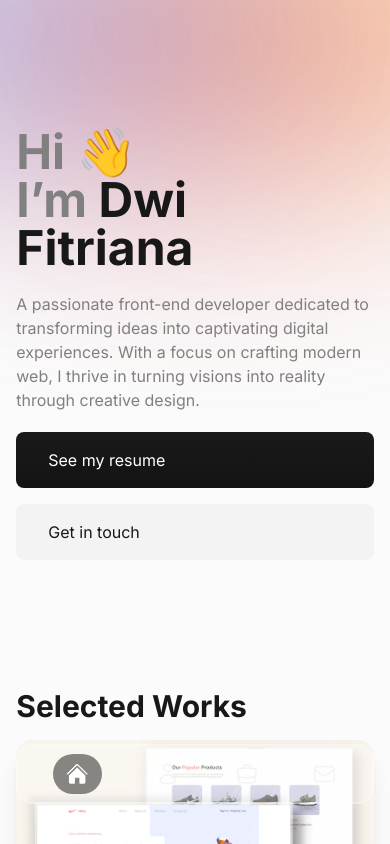
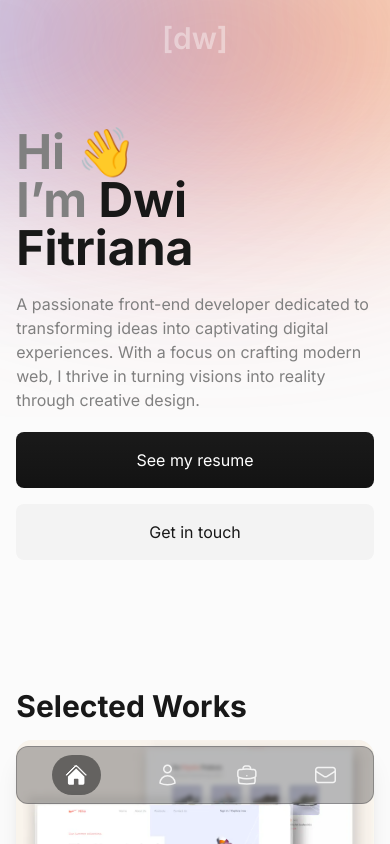
Before and after one commit to dwirizkyfitriana/portfolio, a Next.js app: page / in a window 390 px wide. Shown: the top 844 px of the page. Built offline with nearby package versions, Linux system fonts and the light colour scheme.

Commit message:
feat(navbar): update modal nav

```diff
--- a/components/organism/Navbar.tsx
+++ b/components/organism/Navbar.tsx
@@ -33,6 +33,7 @@ const Navbar = () => {
 
   return (
     <div className='navbar-container'>
+      <p className='md:hidden text-white font-semibold text-3xl absolute mt-5 opacity-40'>[dw]</p>
       <div className='navbar'>
         <div className='navbar-item'>
           <p className='font-bold text-lg'>[dw]</p>
--- a/style/globals.css
+++ b/style/globals.css
@@ -47,7 +47,7 @@ body {
 }
 
 .navbar-mobile {
-  @apply flex md:hidden fixed bottom-10 w-11/12 items-center justify-around bg-white-25% dark:bg-dark-navbar border-2 border-white-25% dark:border-0 text-onyx dark:text-light-grey p-2 rounded-2xl z-50;
+  @apply flex md:hidden fixed bottom-10 w-11/12 items-center justify-around bg-dark-navbar dark:bg-dark-navbar-60 border border-[#27262c4d] dark:border-[#27262c4d] text-onyx dark:text-light-grey p-2 rounded-xl z-50 backdrop-blur-xs;
 }
 
 .navbar-mobile .active {
@@ -79,7 +79,7 @@ body {
 }
 
 .button {
-  @apply rounded-lg py-4 px-8;
+  @apply rounded-lg py-4 px-8 text-center;
 }
 
 .intro .btn-container .btn-resume {
@@ -100,7 +100,7 @@ body {
 
 .card-img {
   object-fit: cover;
-  @apply !w-full
+  @apply !w-full;
 }
 
 .footer-container {
--- a/tailwind.config.ts
+++ b/tailwind.config.ts
@@ -29,7 +29,8 @@ const config: Config = {
       'faint-white': '#F3F3F3',
       'light-border': '#EBEBEB',
       'light-bg': '#F6F6F6',
-      'dark-navbar': 'rgba(24, 24, 29, 0.3)'
+      'dark-navbar': 'rgba(24, 24, 29, 0.3)',
+      'dark-navbar-60': 'rgba(24, 24, 29, 0.6)',
     },
     fontFamily: {
       inter: ['Inter', 'sans-serif']
```
